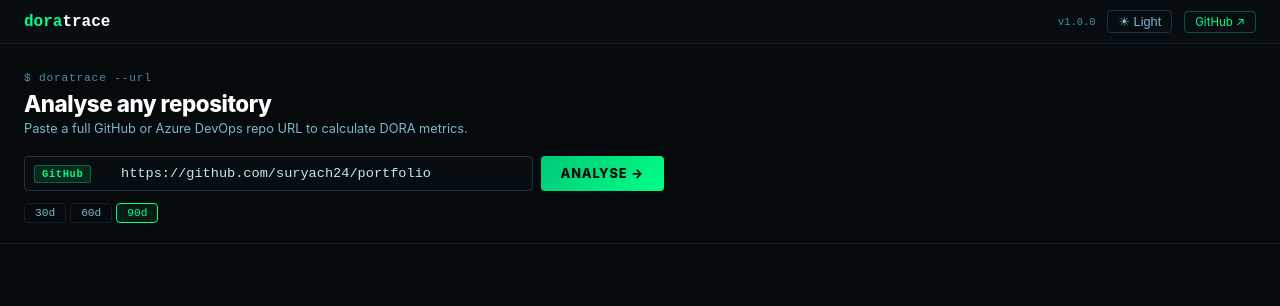
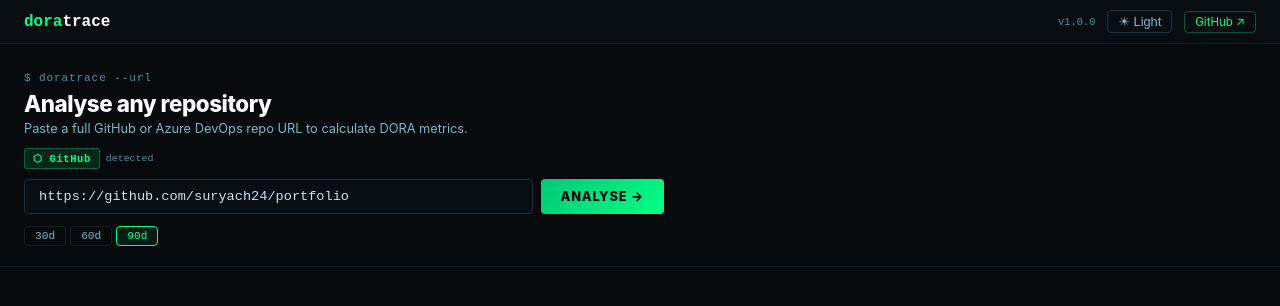
Before and after one commit to suryach24/doratrace, a React (Vite) app in the folder client/: page / in a window 1280 px wide. Shown: the top 306 px of the page. Built offline with nearby package versions, Linux system fonts and the light colour scheme.

Commit message:
fix: move provider badge above input to eliminate URL overlap collision

```diff
--- a/client/src/components/RepoInput.css
+++ b/client/src/components/RepoInput.css
@@ -2,32 +2,27 @@
   padding: 28px 24px 20px;
   border-bottom: 1px solid var(--border);
 }
+
 .repo-input-prompt { font-family: var(--font-mono); color: var(--text-terminal); font-size: 0.7rem; margin-bottom: 6px; letter-spacing: 0.05rem; }
 .repo-input-title { color: var(--text-primary); font-size: 1.4rem; font-weight: 800; letter-spacing: -0.02em; margin-bottom: 4px; }
-.repo-input-subtitle { color: var(--text-muted); font-size: 0.8rem; margin-bottom: 20px; }
-.repo-input-form { display: flex; gap: 8px; max-width: 640px; flex-wrap: wrap; }
+.repo-input-subtitle { color: var(--text-muted); font-size: 0.8rem; margin-bottom: 12px; }
 
-/* Field wrapper holds the provider badge + input together */
-.repo-input-field-wrap {
-  flex: 1;
-  min-width: 260px;
-  position: relative;
+/* Provider indicator — sits above the input row, no overlap */
+.provider-indicator {
   display: flex;
   align-items: center;
+  gap: 6px;
+  margin-bottom: 10px;
 }
 
 .provider-badge {
-  position: absolute;
-  left: 10px;
   font-family: var(--font-mono);
   font-size: 0.65rem;
   font-weight: 700;
   letter-spacing: 0.04rem;
-  padding: 2px 7px;
+  padding: 3px 8px;
   border-radius: 3px;
-  pointer-events: none;
   white-space: nowrap;
-  z-index: 1;
 }
 
 .provider-badge.github {
@@ -42,17 +37,35 @@
   border: 1px solid rgba(0, 120, 212, 0.35);
 }
 
+.provider-detected {
+  font-family: var(--font-mono);
+  font-size: 0.62rem;
+  color: var(--text-terminal);
+}
+
+/* Form row */
+.repo-input-form { display: flex; gap: 8px; max-width: 640px; flex-wrap: wrap; }
+
+.repo-input-field-wrap {
+  flex: 1;
+  min-width: 260px;
+}
+
 .repo-input-field {
   width: 100%;
-  min-width: 0;
-  background: var(--surface); border: 1px solid var(--border-bright); border-radius: var(--radius-sm);
-  padding: 9px 14px; font-family: var(--font-mono); font-size: 0.85rem; color: var(--text-secondary);
-  outline: none; transition: border-color 0.2s;
+  background: var(--surface);
+  border: 1px solid var(--border-bright);
+  border-radius: var(--radius-sm);
+  padding: 9px 14px;
+  font-family: var(--font-mono);
+  font-size: 0.85rem;
+  color: var(--text-secondary);
+  outline: none;
+  transition: border-color 0.2s;
 }
 .repo-input-field:focus { border-color: var(--green); }
 .repo-input-field::placeholder { color: var(--text-muted); }
-/* Shift text right when provider badge is showing */
-.repo-input-field.has-badge { padding-left: 96px; }
+
 .analyse-btn {
   background: linear-gradient(135deg, var(--green-mid), var(--green));
   color: var(--base); border: none; border-radius: var(--radius-sm);
@@ -61,6 +74,7 @@
 }
 .analyse-btn:hover:not(:disabled) { opacity: 0.9; transform: translateY(-1px); }
 .analyse-btn:disabled { opacity: 0.4; cursor: not-allowed; }
+
 .days-tabs { display: flex; gap: 4px; margin-top: 12px; }
 .days-tab {
   font-family: var(--font-mono); font-size: 0.7rem; padding: 3px 10px;
@@ -69,4 +83,5 @@
 }
 .days-tab:hover { border-color: var(--border-bright); color: var(--text-secondary); }
 .days-tab.active { border-color: var(--green); color: var(--green); background: rgba(0,255,135,0.08); }
+
 .repo-input-error { color: #ff4444; font-size: 0.75rem; font-family: var(--font-mono); margin-top: 6px; }
--- a/client/src/components/RepoInput.tsx
+++ b/client/src/components/RepoInput.tsx
@@ -51,15 +51,19 @@ export function RepoInput({ onSubmit, isLoading }: Props) {
         Paste a full GitHub or Azure DevOps repo URL to calculate DORA metrics.
       </p>
 
+      {provider && (
+        <div className="provider-indicator">
+          <span className={`provider-badge ${provider}`}>
+            {provider === 'github' ? '⬡ GitHub' : '◈ Azure DevOps'}
+          </span>
+          <span className="provider-detected">detected</span>
+        </div>
+      )}
+
       <form className="repo-input-form" onSubmit={handleSubmit}>
         <div className="repo-input-field-wrap">
-          {provider && (
-            <span className={`provider-badge ${provider}`}>
-              {provider === 'github' ? 'GitHub' : 'Azure DevOps'}
-            </span>
-          )}
           <input
-            className={`repo-input-field${provider ? ' has-badge' : ''}`}
+            className="repo-input-field"
             type="text"
             placeholder="https://github.com/owner/repo"
             value={url}
```
